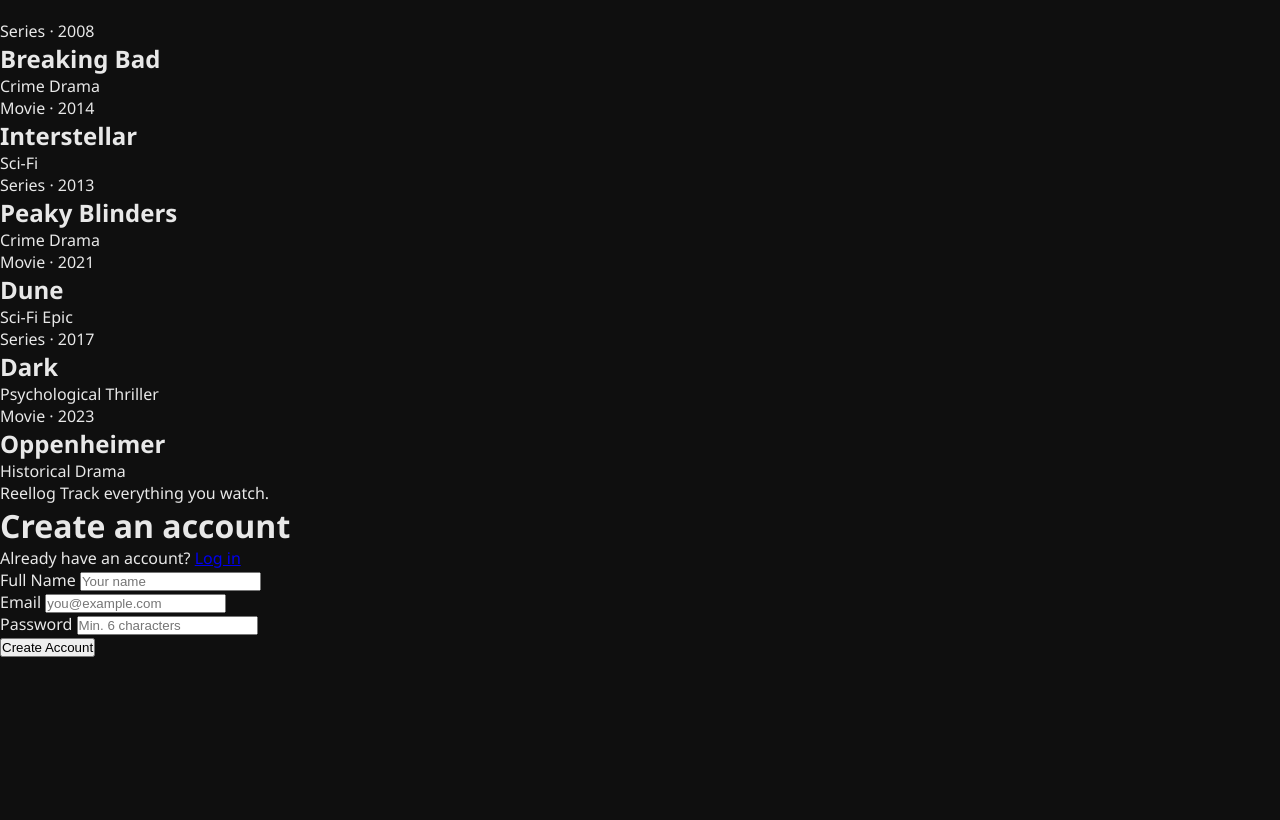
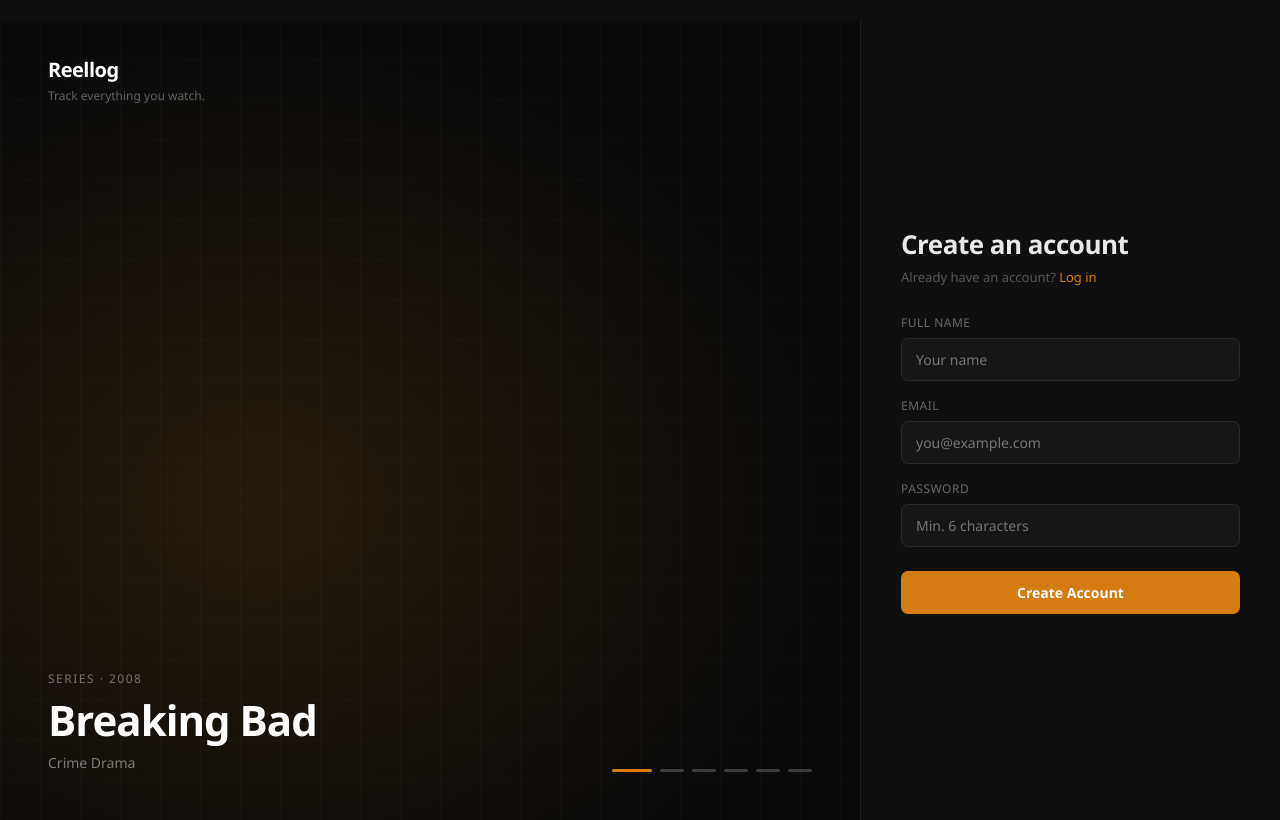
Before and after one commit to plsugam/Movie_Watchlist_Project, a Flask app: page /register in a window 1280 px wide. Before the commit the page ends 657 px from the top, so only its background shows below. Run offline with Flask 3, Linux system fonts and the light colour scheme.

Commit message:
css changes and js file

```diff
--- a/app/static/css/style.css
+++ b/app/static/css/style.css
@@ -306,3 +306,239 @@ body {
 
 .empty-msg { color: #666; font-size: 14px; }
 .empty-msg a { color: #6c5ce7; }
+
+/* =====================
+   AUTH SPLIT LAYOUT
+   ===================== */
+
+:root { --accent: #6c5ce7; }
+
+.auth-split {
+    display: flex;
+    height: 100vh;
+    overflow: hidden;
+}
+
+/* LEFT PANEL */
+.carousel-panel {
+    flex: 1;
+    position: relative;
+    background: #0a0a0a;
+    overflow: hidden;
+    display: flex;
+    flex-direction: column;
+    justify-content: flex-end;
+}
+
+.carousel-slides {
+    position: absolute;
+    inset: 0;
+}
+
+.carousel-slide {
+    position: absolute;
+    inset: 0;
+    display: flex;
+    align-items: flex-end;
+    padding: 48px;
+    opacity: 0;
+    transition: opacity 0.8s ease;
+    pointer-events: none;
+}
+
+.carousel-slide.active {
+    opacity: 1;
+    pointer-events: auto;
+}
+
+.slide-bg {
+    position: absolute;
+    inset: 0;
+    transition: background 0.8s ease;
+}
+
+/* Grid texture overlay */
+.carousel-panel::before {
+    content: '';
+    position: absolute;
+    inset: 0;
+    background-image:
+        linear-gradient(rgba(255,255,255,0.02) 1px, transparent 1px),
+        linear-gradient(90deg, rgba(255,255,255,0.02) 1px, transparent 1px);
+    background-size: 40px 40px;
+    z-index: 1;
+    pointer-events: none;
+}
+
+.slide-content {
+    position: relative;
+    z-index: 2;
+}
+
+.slide-tag {
+    font-size: 12px;
+    color: rgba(255,255,255,0.4);
+    text-transform: uppercase;
+    letter-spacing: 1.5px;
+    margin-bottom: 10px;
+}
+
+.slide-title {
+    font-size: 42px;
+    font-weight: 700;
+    line-height: 1.1;
+    margin-bottom: 10px;
+    color: #fff;
+    letter-spacing: -1px;
+}
+
+.slide-genre {
+    font-size: 14px;
+    color: rgba(255,255,255,0.45);
+}
+
+/* Indicators */
+.carousel-indicators {
+    position: absolute;
+    bottom: 48px;
+    right: 48px;
+    display: flex;
+    gap: 8px;
+    z-index: 3;
+}
+
+.indicator {
+    width: 24px;
+    height: 3px;
+    border-radius: 2px;
+    background: rgba(255,255,255,0.2);
+    cursor: pointer;
+    transition: all 0.3s ease;
+}
+
+.indicator.active {
+    width: 40px;
+    background: var(--accent);
+}
+
+/* Brand */
+.carousel-brand {
+    position: absolute;
+    top: 36px;
+    left: 48px;
+    z-index: 3;
+    display: flex;
+    flex-direction: column;
+    gap: 4px;
+}
+
+.brand-logo {
+    font-size: 20px;
+    font-weight: 700;
+    color: #fff;
+    letter-spacing: -0.5px;
+}
+
+.brand-tag {
+    font-size: 12px;
+    color: rgba(255,255,255,0.35);
+}
+
+/* RIGHT PANEL */
+.form-panel {
+    width: 420px;
+    flex-shrink: 0;
+    background: #0f0f0f;
+    border-left: 1px solid #1e1e1e;
+    display: flex;
+    align-items: center;
+    justify-content: center;
+    padding: 48px 40px;
+}
+
+.form-inner {
+    width: 100%;
+}
+
+.form-title {
+    font-size: 26px;
+    font-weight: 700;
+    margin-bottom: 6px;
+    letter-spacing: -0.5px;
+}
+
+.form-sub {
+    font-size: 13px;
+    color: #555;
+    margin-bottom: 28px;
+}
+
+.form-sub a {
+    color: var(--accent);
+    text-decoration: none;
+    transition: opacity 0.2s;
+}
+
+.form-sub a:hover { opacity: 0.8; }
+
+.auth-form .form-group {
+    margin-bottom: 16px;
+}
+
+.auth-form label {
+    display: block;
+    font-size: 12px;
+    color: #666;
+    margin-bottom: 7px;
+    text-transform: uppercase;
+    letter-spacing: 0.5px;
+}
+
+.auth-form input {
+    width: 100%;
+    background: #161616;
+    border: 1px solid #2a2a2a;
+    border-radius: 7px;
+    padding: 11px 14px;
+    color: #e8e8e8;
+    font-size: 14px;
+    font-family: inherit;
+    outline: none;
+    transition: border-color 0.2s;
+}
+
+.auth-form input:focus {
+    border-color: var(--accent);
+}
+
+.submit-btn {
+    width: 100%;
+    padding: 12px;
+    background: var(--accent);
+    border: none;
+    border-radius: 7px;
+    color: #fff;
+    font-size: 14px;
+    font-weight: 600;
+    font-family: inherit;
+    cursor: pointer;
+    margin-top: 8px;
+    transition: opacity 0.2s, background 0.6s ease;
+}
+
+.submit-btn:hover { opacity: 0.9; }
+
+/* Flash messages on auth pages */
+.auth-form .flash,
+.form-inner .flash {
+    margin-bottom: 16px;
+    padding: 10px 14px;
+    border-radius: 7px;
+    font-size: 13px;
+}
+
+/* Responsive: hide carousel on small screens */
+@media (max-width: 700px) {
+    .carousel-panel { display: none; }
+    .form-panel { width: 100%; border-left: none; }
+}
--- /dev/null
+++ b/app/static/js/carousel.js
@@ -0,0 +1,53 @@
+const slides = document.querySelectorAll('.carousel-slide');
+const indicators = document.querySelectorAll('.indicator');
+const submitBtn = document.getElementById('submitBtn');
+let current = 0;
+let interval;
+
+function goToSlide(index) {
+    // Remove active from current
+    slides[current].classList.remove('active');
+    indicators[current].classList.remove('active');
+
+    current = index;
+
+    // Activate new slide
+    slides[current].classList.add('active');
+    indicators[current].classList.add('active');
+
+    // Update accent color
+    const color = slides[current].dataset.color;
+    applyAccentColor(color);
+}
+
+function applyAccentColor(color) {
+    document.documentElement.style.setProperty('--accent', color);
+    if (submitBtn) {
+        submitBtn.style.background = color;
+    }
+}
+
+function nextSlide() {
+    goToSlide((current + 1) % slides.length);
+}
+
+function startAutoplay() {
+    interval = setInterval(nextSlide, 4000);
+}
+
+function resetAutoplay() {
+    clearInterval(interval);
+    startAutoplay();
+}
+
+// Indicator clicks
+indicators.forEach((dot, i) => {
+    dot.addEventListener('click', () => {
+        goToSlide(i);
+        resetAutoplay();
+    });
+});
+
+// Init — apply first slide color immediately
+applyAccentColor(slides[0].dataset.color);
+startAutoplay();
```
